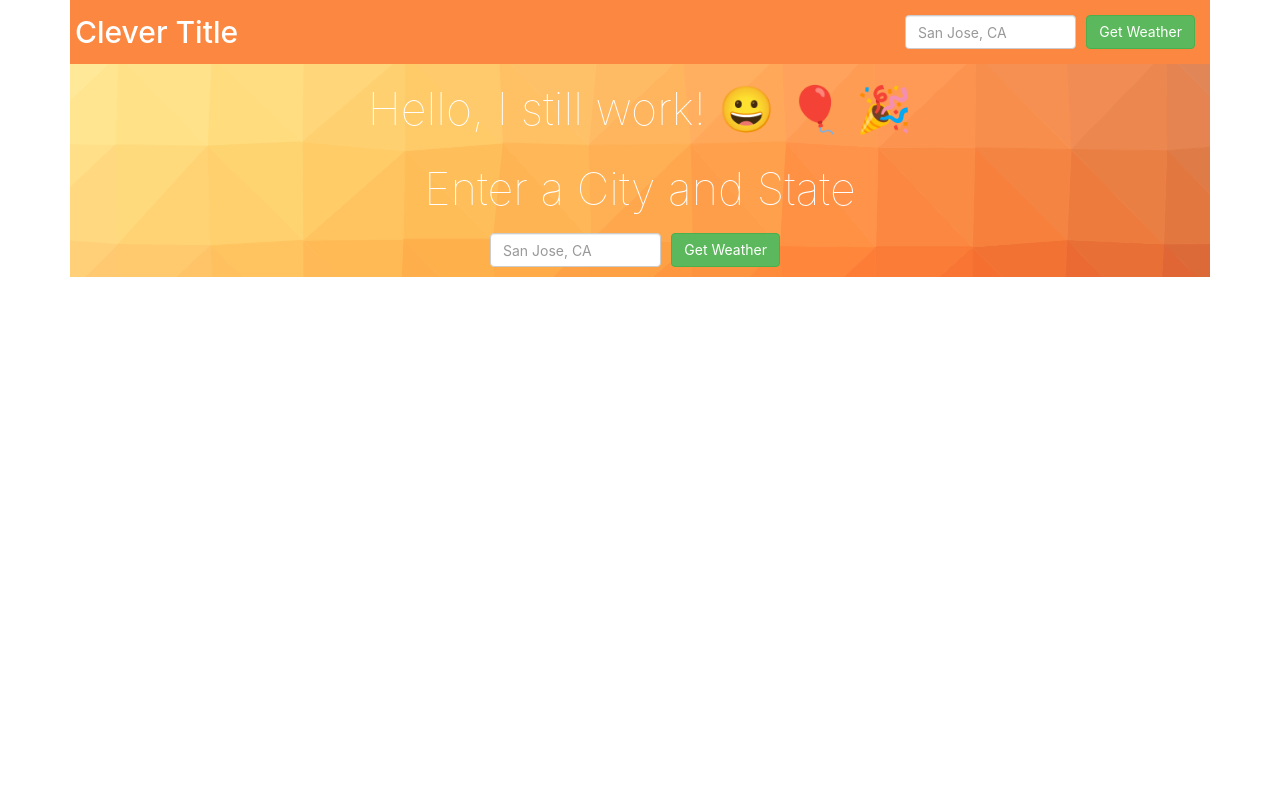
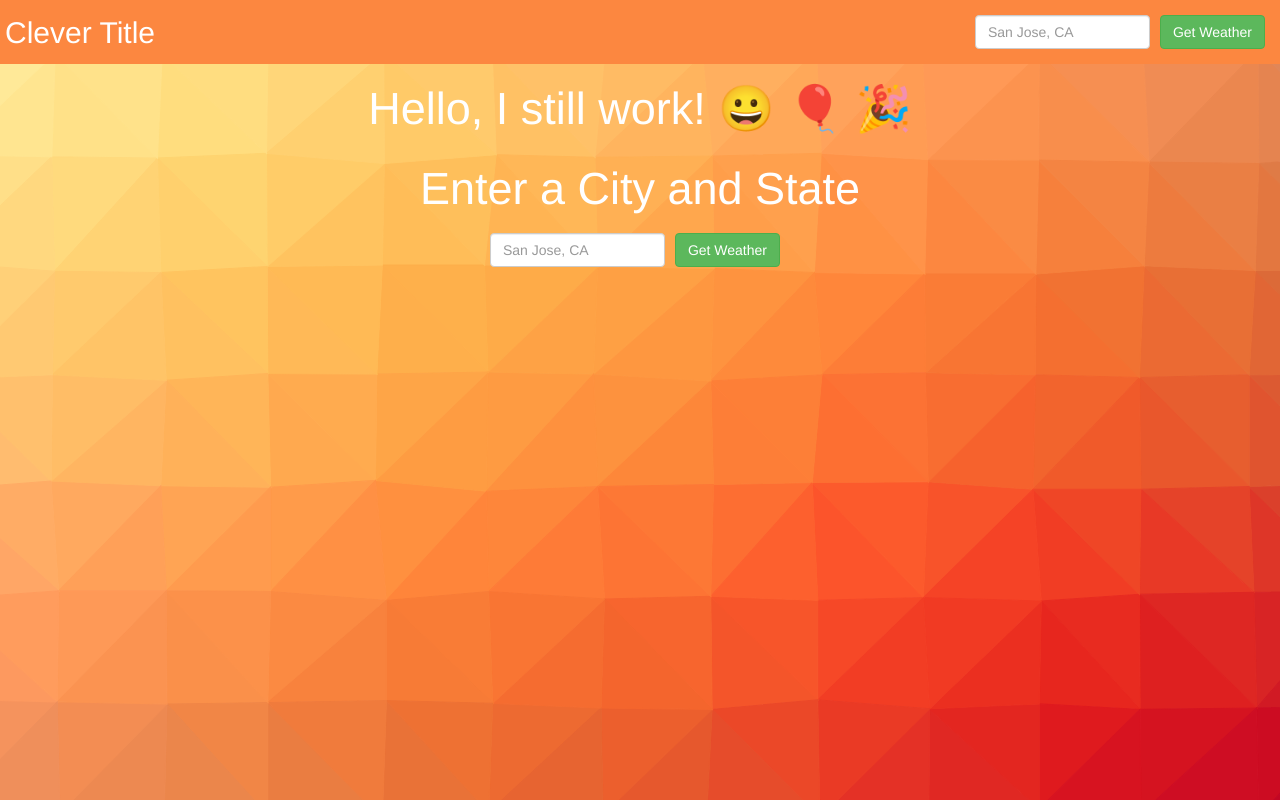
Before and after one commit to dianafisher/weather-app, a React app: page / in a window 1280 px wide. Built offline with nearby package versions, Linux system fonts and the light colour scheme.

Commit message:
Adjust styling so app is full height of screen.

```diff
--- a/app/components/App.js
+++ b/app/components/App.js
@@ -9,7 +9,7 @@ class App extends React.Component {
   render() {
     return (
       <BrowserRouter>
-        <div className="container">
+
         <Switch>
           <Route exact path='/' component={Main} />
           <Route path='/forecast/:city' component={Forecast} />
@@ -17,7 +17,7 @@ class App extends React.Component {
             return <p>Not Found</p>
           }} />
         </Switch>
-        </div>
+
       </BrowserRouter>
     )
   }
--- a/app/index.css
+++ b/app/index.css
@@ -1,56 +1,8 @@
-body {
-
-  font-family: -apple-system,BlinkMacSystemFont,Segoe,Roboto,Oxygen-Sans,Ubuntu,Cantarell,Helvetica Neue,sans-serif;
-}
-
+html,
+body,
 .app {
   width: 100%;
   height: 100%;
   margin: 0;
   padding: 0;
 }
-
-.container {
-  max-width: 1200px;
-  margin: 0 auto;
-}
-
-/*.button {
-  color: #fff;
-  background-color: #5cb85c;
-  border-color: #4cae4c;
-  border: none;
-  font-size: 16px;
-  border-radius: 3px;
-  width: 200px;
-  text-align: center;
-  display: block;
-  padding: 7px 0;
-  margin: 10px auto;
-}
-
-.button:hover:enabled {
-  color: #fff;
-  background-color: #449d44;
-  border-color: #398439;
-  text-decoration: none;
-}
-
-.button:active {
-  transform: translateY(1px);
-}*/
-
-/*.form-control {
-  display: block;
-  width: 400px;
-  height: 24px;
-  padding: 6px 12px;
-  font-size: 14px;
-  line-height: 1.42857143;
-  color: #555;
-  background-color: #fff;
-  background-image: none;
-  border: 1px solid #ccc;
-  border-radius: 4px;
-  box-shadow: inset 0 1px 1px rgba(0,0,0,.075);
-}*/
```
Lines whose indentation alone changed are shown as unchanged.
